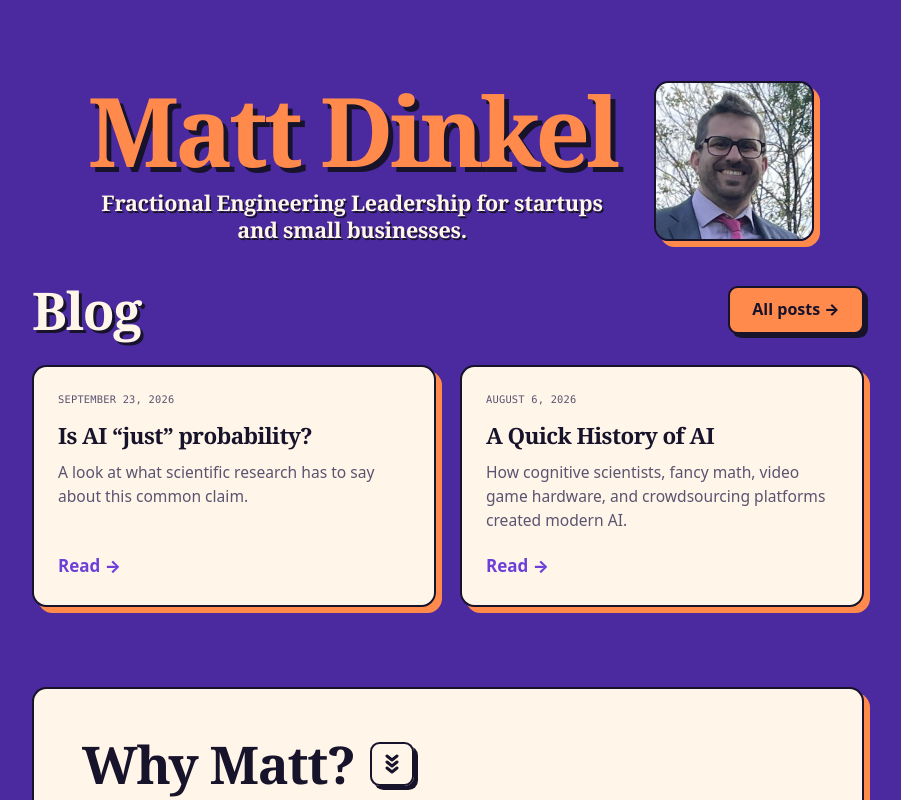
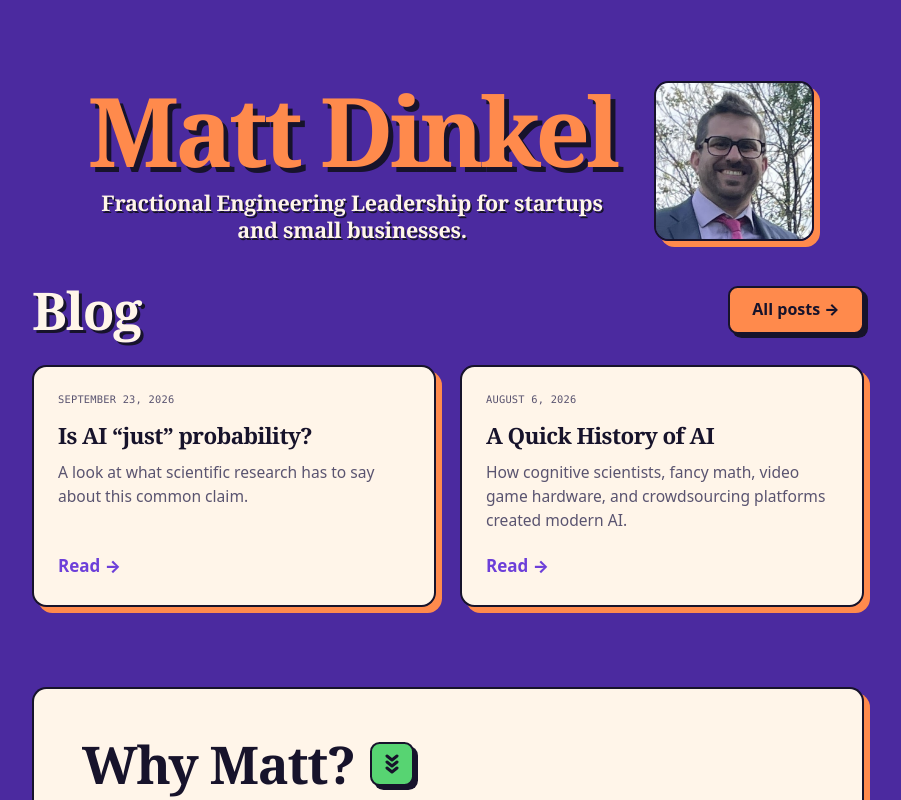
Before and after one commit to dinkzilla/professional-website, a SvelteKit app: page / in a window 1280 px wide. Shown: the top 800 px of the page, without its empty margins (192-1093 px from the left). Built offline with nearby package versions, Linux system fonts and the light colour scheme; a web font is replaced by a local one.

Commit message:
color variables

```diff
--- a/src/app.css
+++ b/src/app.css
@@ -8,6 +8,8 @@
 	--purple: #6d3fd9;
 	--purple-deep: #4b2a9f;
 	--orange: #ff8a4c;
+	--red: #ff5e5e;
+	--green: #57d472;
 	--cream: #fff5e9;
 	--muted: #5a5470;
 	--page: 54.5rem;
```
